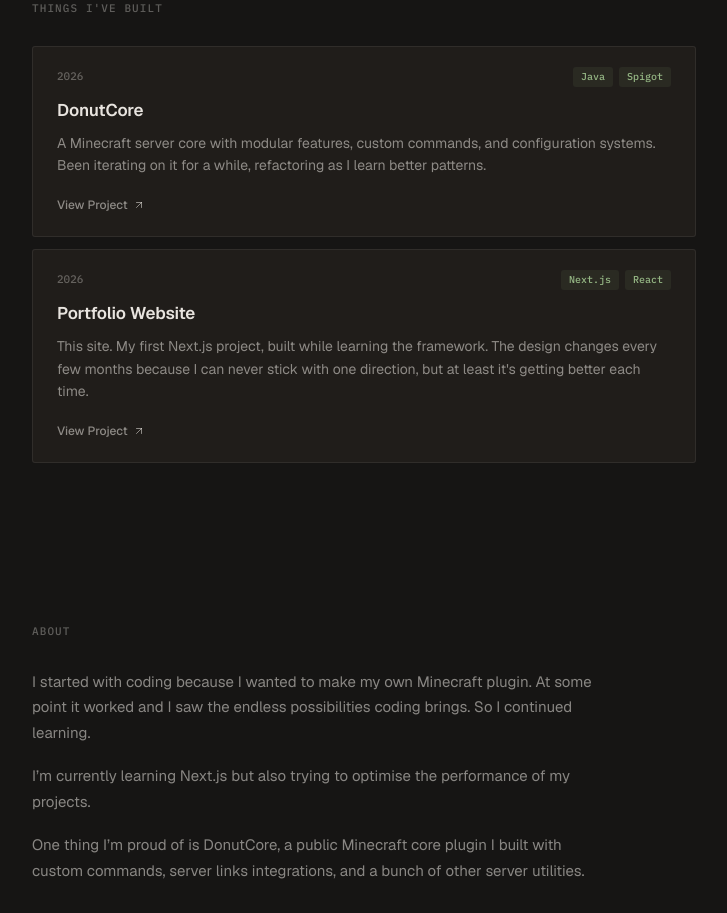
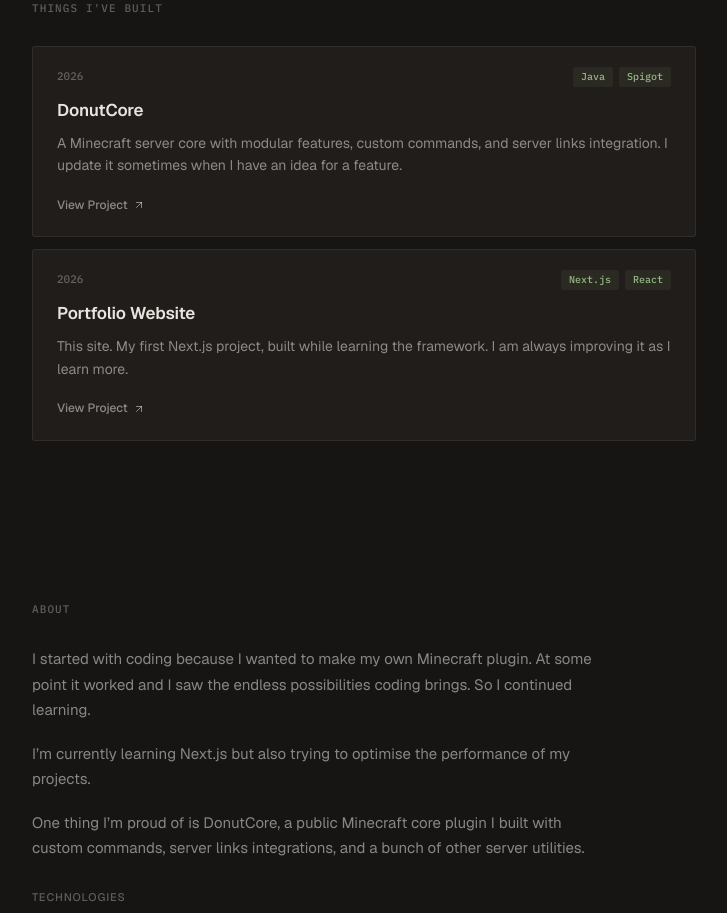
Before and after one commit to Jqhxnn/Portfolio, a Next.js app: page / in a window 1280 px wide. Shown: the part 880-1793 px from the top of the page, without its empty margins (276-1003 px from the left). Built offline with nearby package versions, Linux system fonts and the light colour scheme.

Commit message:
Update Projects.jsx

```diff
--- a/components/Projects.jsx
+++ b/components/Projects.jsx
@@ -22,8 +22,7 @@ export default function Projects() {
 
             <p>
               A Minecraft server core with modular features, custom commands,
-              and configuration systems. Been iterating on it for a while,
-              refactoring as I learn better patterns.
+              and server links integration. I update it sometimes when I have an idea for a feature.
             </p>
 
             <a
@@ -58,8 +57,7 @@ export default function Projects() {
 
             <p>
               This site. My first Next.js project, built while learning the
-              framework. The design changes every few months because I can never
-              stick with one direction, but at least it's getting better each time.
+              framework. I am always improving it as I learn more.
             </p>
 
             <a
```
